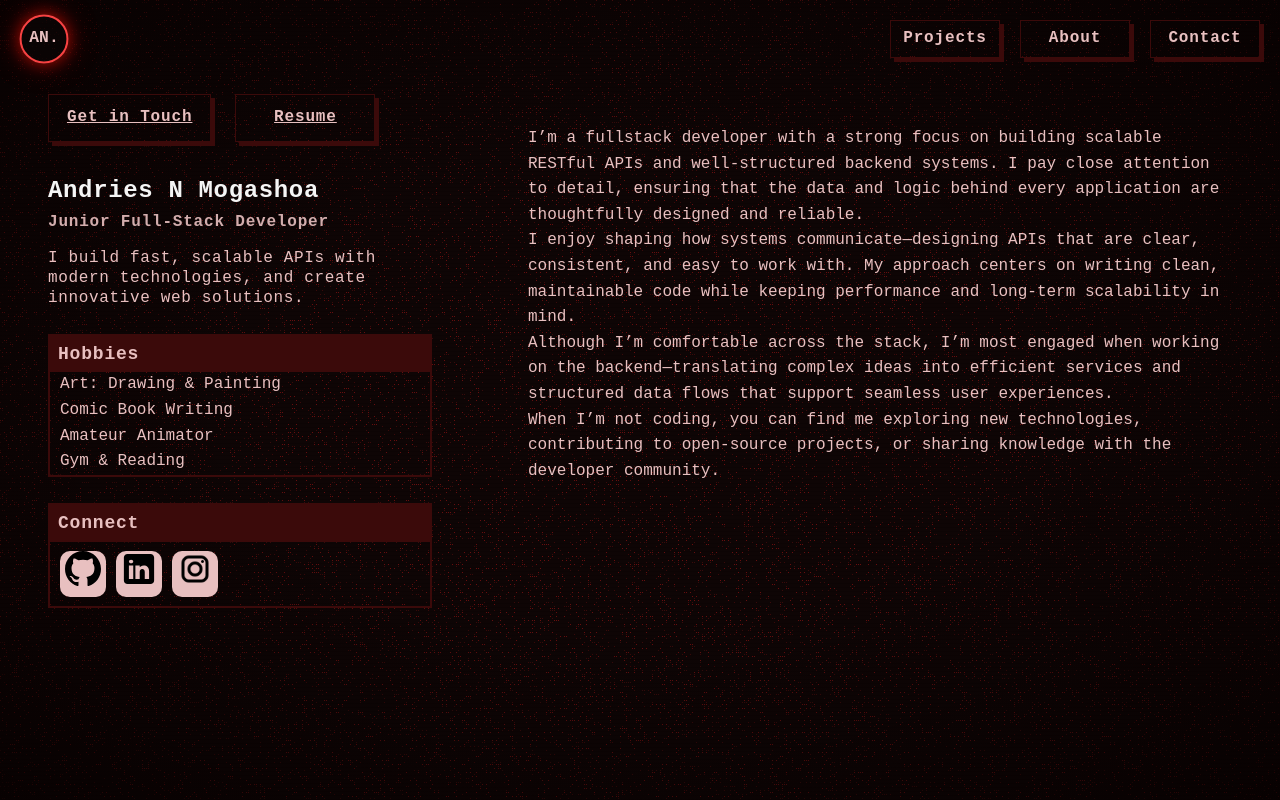
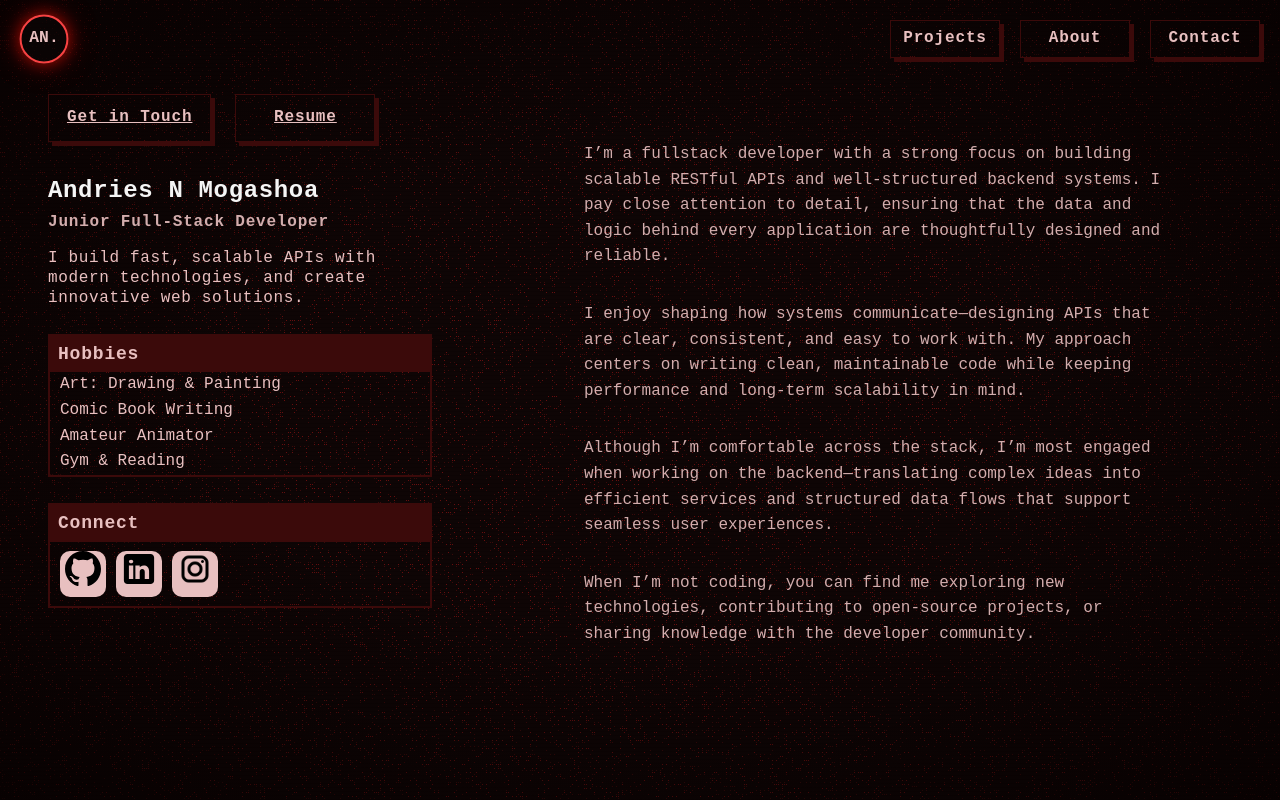
Before and after one commit to katGhost/kat-portfolio, a Next.js app: page / in a window 1280 px wide. Built offline with nearby package versions, Linux system fonts and the light colour scheme.

Commit message:
feat: About page styling

```diff
--- a/src/app/page.module.css
+++ b/src/app/page.module.css
@@ -27,6 +27,23 @@
   pointer-events: none;
 }
 
+.page {
+  /* background: red; */
+  padding: 0 1.5rem;
+  margin: 0 auto;
+  text-align: start;
+}
+
+.mainPageContent {
+  padding: 1rem 2rem;
+}
+
+.introText {
+  margin-bottom: 2rem;
+  color: var(--text-main);
+  opacity: 0.9;
+}
+
 /* Enable hover only on non-touch devices */
 @media (hover: hover) and (pointer: fine) {
 }
```
